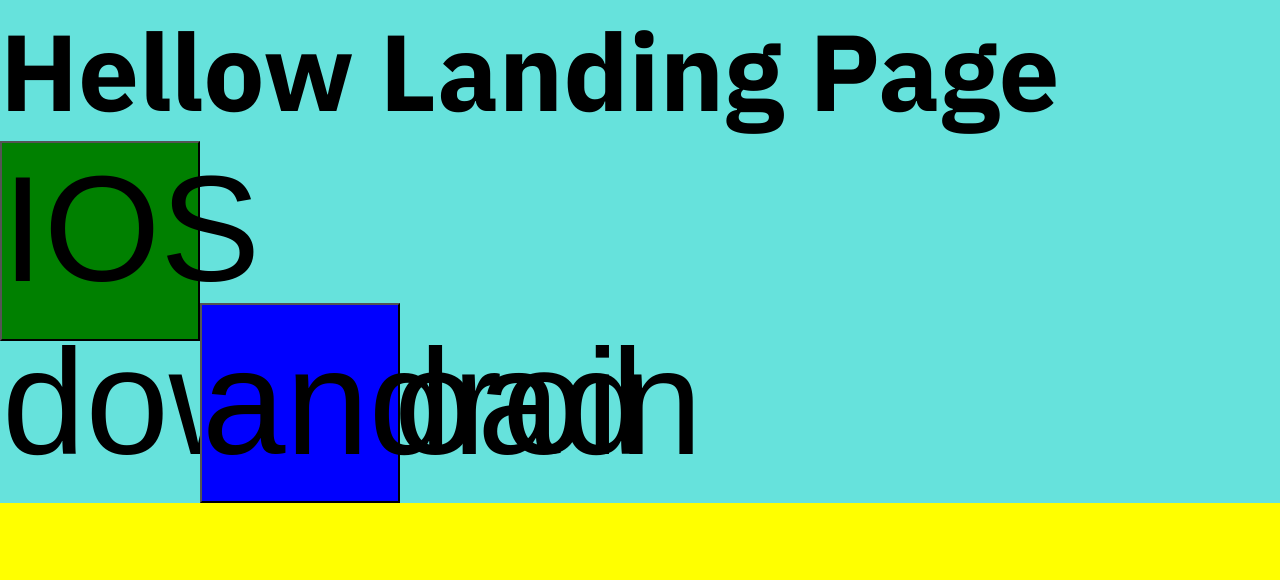
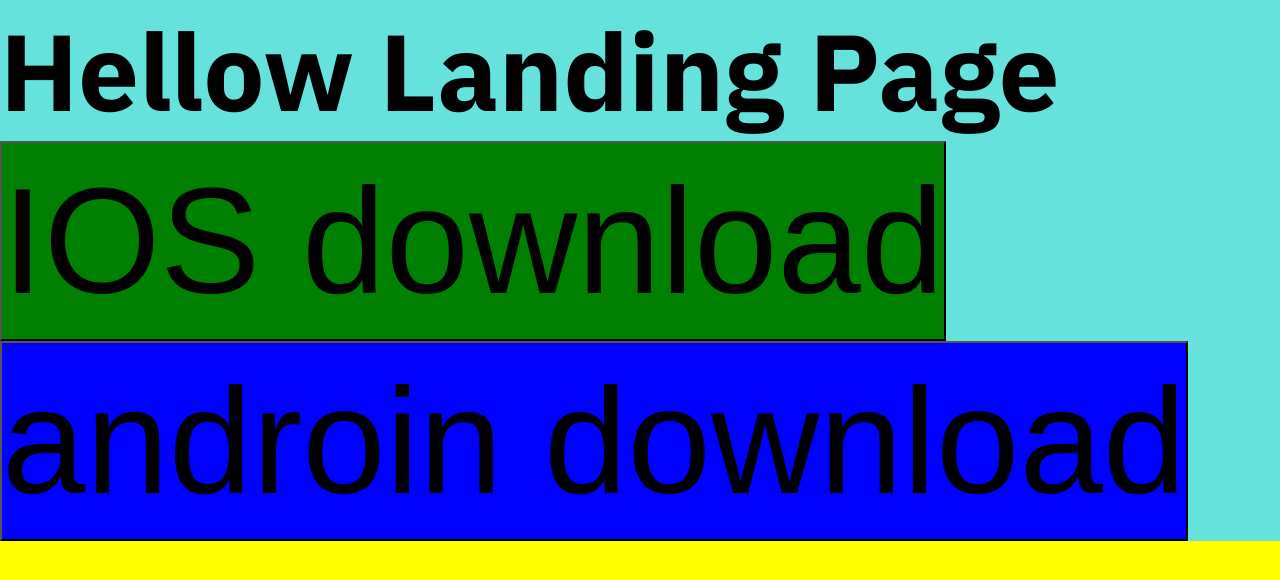
Before and after one commit to brunomoleta/equalizer-landing-page, a React (Create React App) app: page / in a window 1280 px wide. Shown: the top 580 px of the page. Built offline with nearby package versions, Linux system fonts and the light colour scheme.

Commit message:
update and tye to deploye

```diff
--- a/src/components/Buttons/styles.ts
+++ b/src/components/Buttons/styles.ts
@@ -1,15 +1,16 @@
-import styled from 'styled-components';
+import styled from "styled-components";
 // import { BtnProps } from './TestBtn';
 
 export interface BtnProps {
   color?: string;
-    size?:string;
+  size?: string;
+width?:string;
 }
 
-
 export const StyledTestBtn = styled.button<BtnProps>`
-    background-color: ${(props) => props.color};
-    width: 200px;
-    height: 200px;
-    font-size:${(props) => props.size}
+  background-color: ${(props) => props.color};
+  // width:200px;
+  width${(props) => props.width};
+  height: 200px;
+  font-size: ${(props) => props.size};
 `;
--- a/src/pages/LandingPage.tsx
+++ b/src/pages/LandingPage.tsx
@@ -4,16 +4,27 @@ import { StyledLandingPage } from "./styles";
 import TestBtn from "../components/Buttons/TestBtn";
 
 export default class LandingPage extends Component {
-
+  onClick = () => {
+    console.log("Your cliked button");
+  };
   render() {
     return (
       <div>
         <StyledLandingPage theme={theme} $font={font}>
           <h1>Hellow Landing Page</h1>
-          <TestBtn color="green" label='IOS download' size='150px' />
-          <TestBtn color="blue" label='androin' size='150px' />
-
-
+          <TestBtn
+            color="green"
+            label="IOS download"
+            size="150px"
+            onClick={this.onClick}
+          />
+          <TestBtn
+            color="blue"
+            label="androin download"
+            size="150px"
+            width="400px"
+            onClick={this.onClick}
+          />
         </StyledLandingPage>
       </div>
     );
```
Also changed, not shown: src/components/Buttons/TestBtn.tsx (+5 -2 lines).
